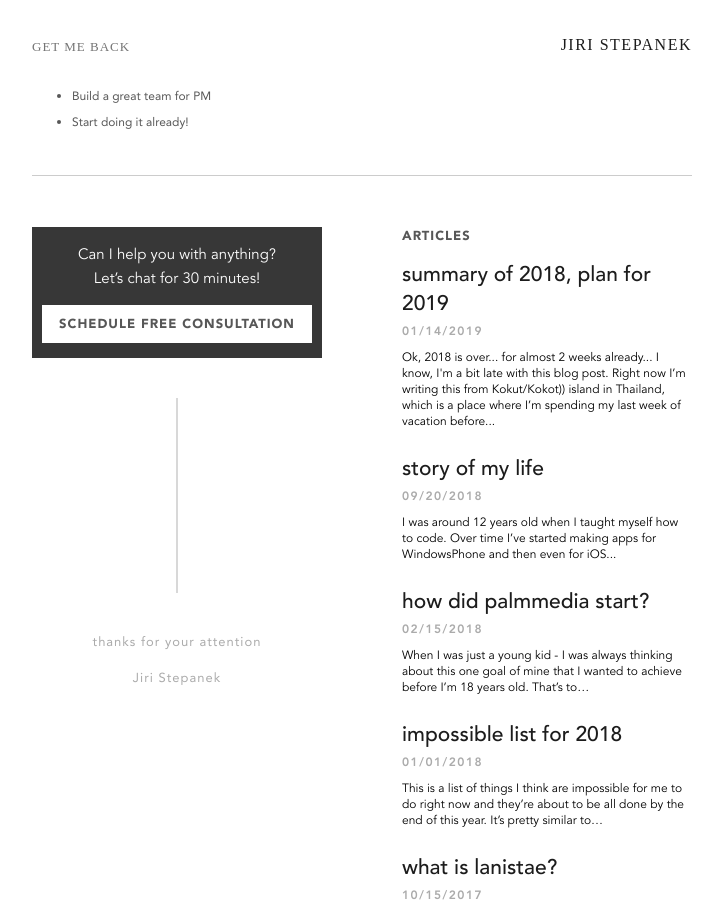
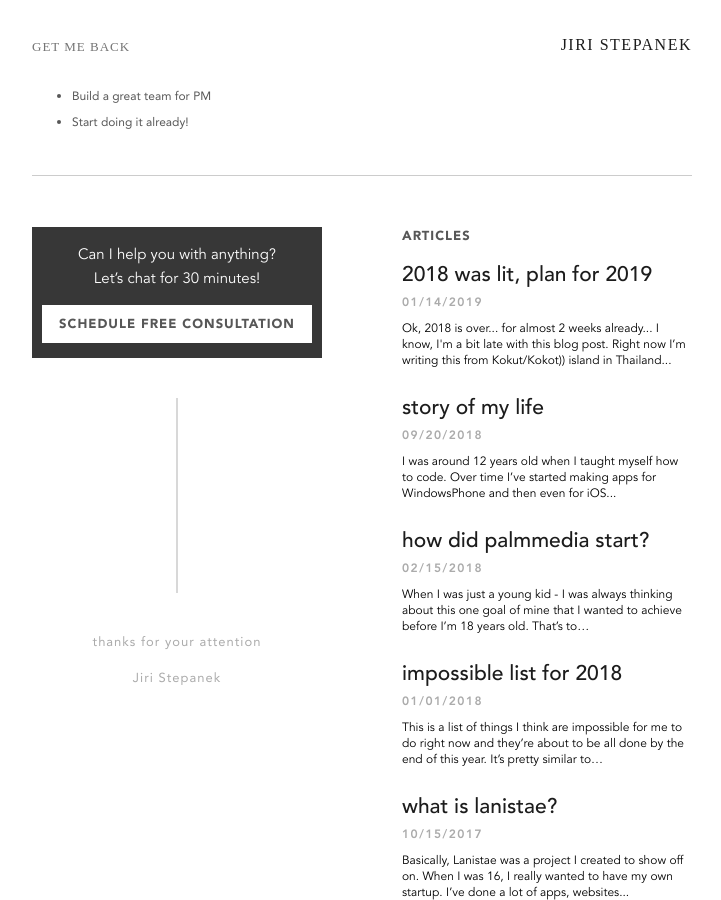
Before and after one commit to StyvekDrtic/personalWebsite2k18, a Jekyll site: the page built from _posts/2018-01-01-summary-of-2018-plan-for-2019.md, in a window 1280 px wide and 900 px high, scrolled down 4563 px. Shown: the whole window, without its empty margins (278-999 px from the left). Built offline with Jekyll 4.4.1, drawn with Linux system fonts in a browser that asks for light colours; some web fonts are replaced; some of the changed text lies outside the part shown.

Commit message:
clanek 2019

```diff
--- a/_posts/2018-01-01-summary-of-2018-plan-for-2019.md
+++ b/_posts/2018-01-01-summary-of-2018-plan-for-2019.md
@@ -1,8 +1,8 @@
 ---
 layout: article
-title:  "summary of 2018, plan for 2019"
+title:  "2018 was lit, plan for 2019"
 date: 2019-01-14
-uryvek: "Ok, 2018 is over... for almost 2 weeks already... I know, I'm a bit late with this blog post. Right now I’m writing this from Kokut/Kokot)) island in Thailand, which is a place where I’m spending my last week of vacation before..."
+uryvek: "Ok, 2018 is over... for almost 2 weeks already... I know, I'm a bit late with this blog post. Right now I’m writing this from Kokut/Kokot)) island in Thailand..."
 ---
 
 Ok, 2018 is over... for almost 2 weeks already... I know, I'm a bit late with this blog post.
```
